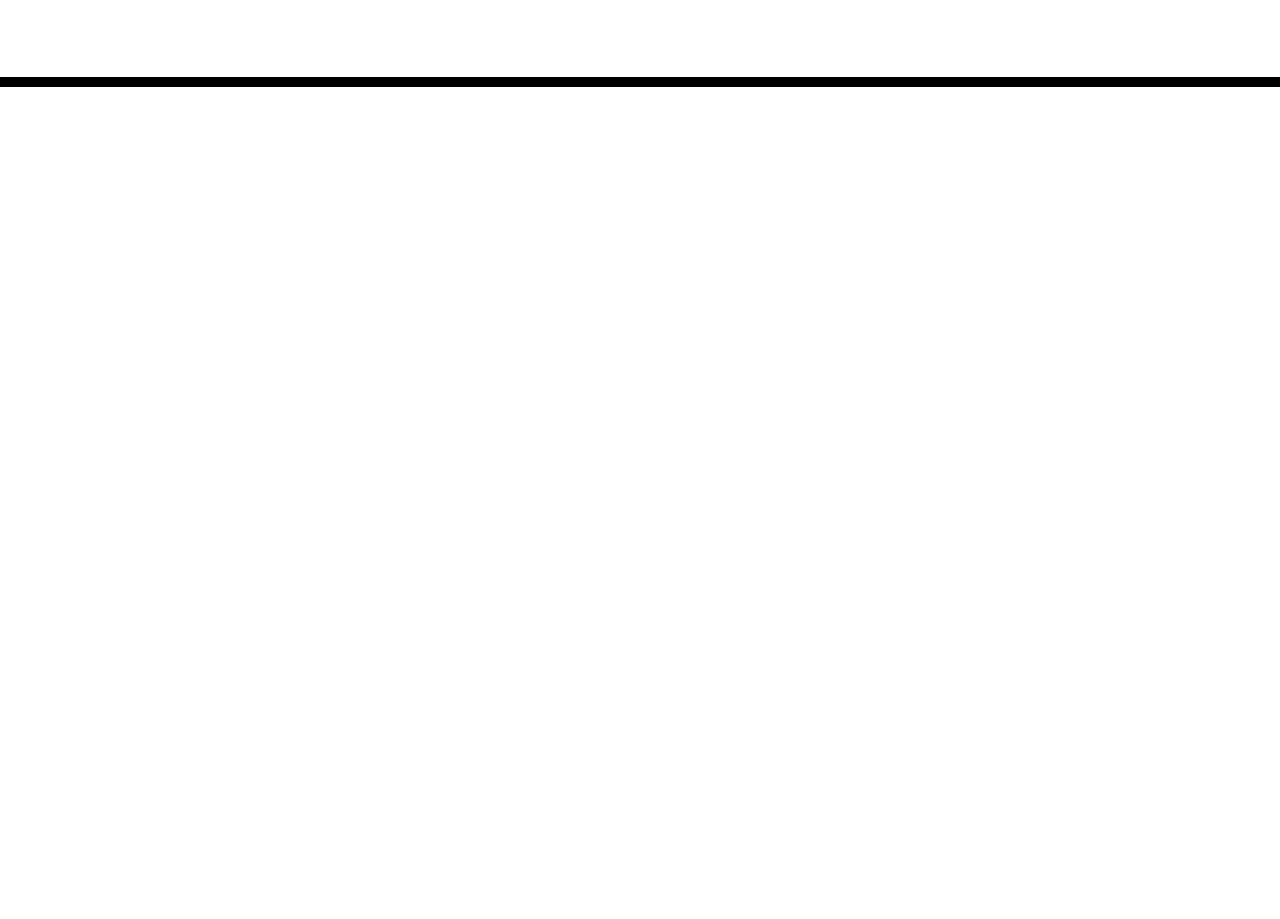
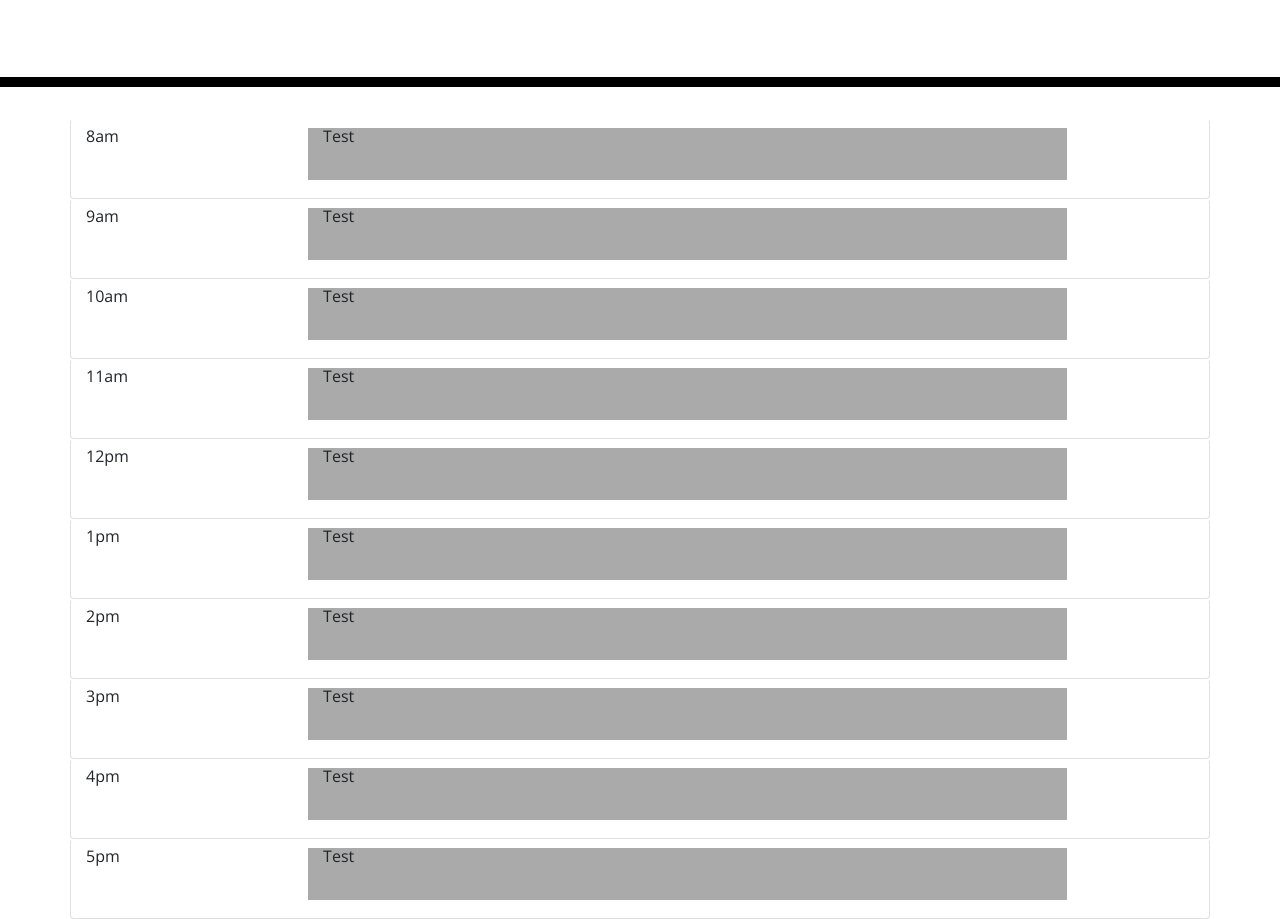
Before and after one commit to albenchris/workday-scheduler, a plain HTML site: page index.html in a window 1280 px wide. Shown: the part 181-1100 px from the top of the page. Before the commit the page ends 800 px from the top, so only its background shows below. Drawn offline with nearby package versions, Linux system fonts and the light colour scheme.

Commit message:
initial scaffolding and styling

```diff
--- a/assets/style.css
+++ b/assets/style.css
@@ -69,3 +69,11 @@ textarea{
   font-size: 20px;
   transition: all .3s ease-in-out;
 }
+
+.event-container {
+  background-color: rgba(134, 134, 134, 0.7);
+}
+
+.event-container:hover {
+  opacity: 1;
+}
--- a/index.html
+++ b/index.html
@@ -30,9 +30,60 @@
     </header>
     <div class="container">
       <!-- Timeblocks go here -->
+      <div class="row card">
+        <div class="col col-1 mt-2">8am</div>
+        <div class="event-container col col-8 mt-2">Test</div>
+        <div class="col col-1 mt-2"></div>
+      </div>
+      <div class="row card">
+        <div class="col col-1 mt-2">9am</div>
+        <div class="event-container col col-8 mt-2">Test</div>
+        <div class="col col-1 mt-2"></div>
+      </div>
+      <div class="row card">
+        <div class="col col-1 mt-2">10am</div>
+        <div class="event-container col col-8 mt-2">Test</div>
+        <div class="col col-1 mt-2"></div>
+      </div>
+      <div class="row card">
+        <div class="col col-1 mt-2">11am</div>
+        <div class="event-container col col-8 mt-2">Test</div>
+        <div class="col col-1 mt-2"></div>
+      </div>
+      <div class="row card">
+        <div class="col col-1 mt-2">12pm</div>
+        <div class="event-container col col-8 mt-2">Test</div>
+        <div class="col col-1 mt-2"></div>
+      </div>
+      <div class="row card">
+        <div class="col col-1 mt-2">1pm</div>
+        <div class="event-container col col-8 mt-2">Test</div>
+        <div class="col col-1 mt-2"></div>
+      </div>
+      <div class="row card">
+        <div class="col col-1 mt-2">2pm</div>
+        <div class="event-container col col-8 mt-2">Test</div>
+        <div class="col col-1 mt-2"></div>
+      </div>
+      <div class="row card">
+        <div class="col col-1 mt-2">3pm</div>
+        <div class="event-container col col-8 mt-2">Test</div>
+        <div class="col col-1 mt-2"></div>
+      </div>
+      <div class="row card">
+        <div class="col col-1 mt-2">4pm</div>
+        <div class="event-container col col-8 mt-2">Test</div>
+        <div class="col col-1 mt-2"></div>
+      </div>
+      <div class="row card">
+        <div class="col col-1 mt-2">5pm</div>
+        <div class="event-container col col-8 mt-2">Test</div>
+        <div class="col col-1 mt-2"></div>
+      </div>
     </div>
 
     <script src="https://code.jquery.com/jquery-3.4.1.min.js"></script>
     <script src="https://cdnjs.cloudflare.com/ajax/libs/moment.js/2.24.0/moment.min.js"></script>
+    <script src="./assets/script.js"></script>
   </body>
 </html>
```
Also changed, not shown: assets/script.js (added).
